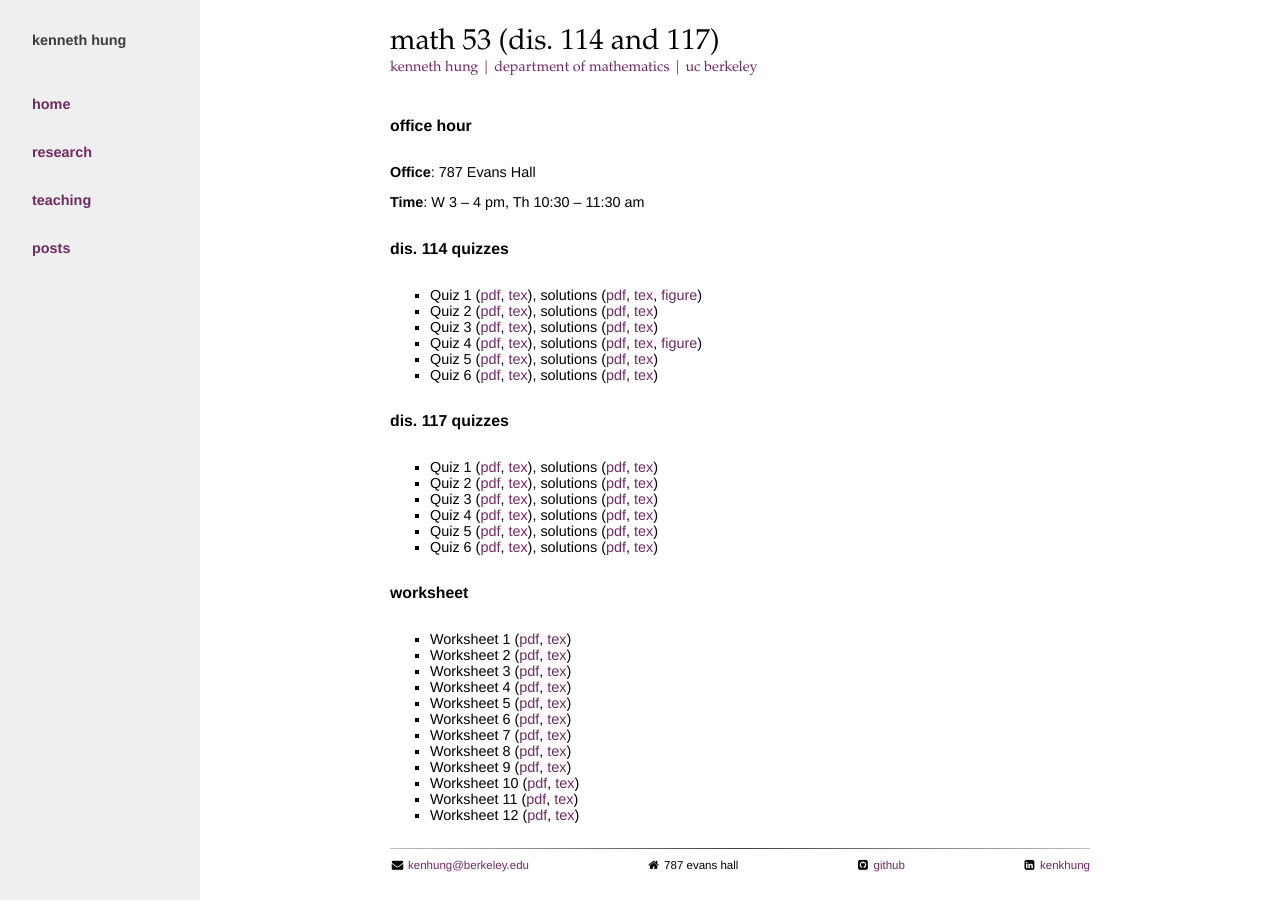
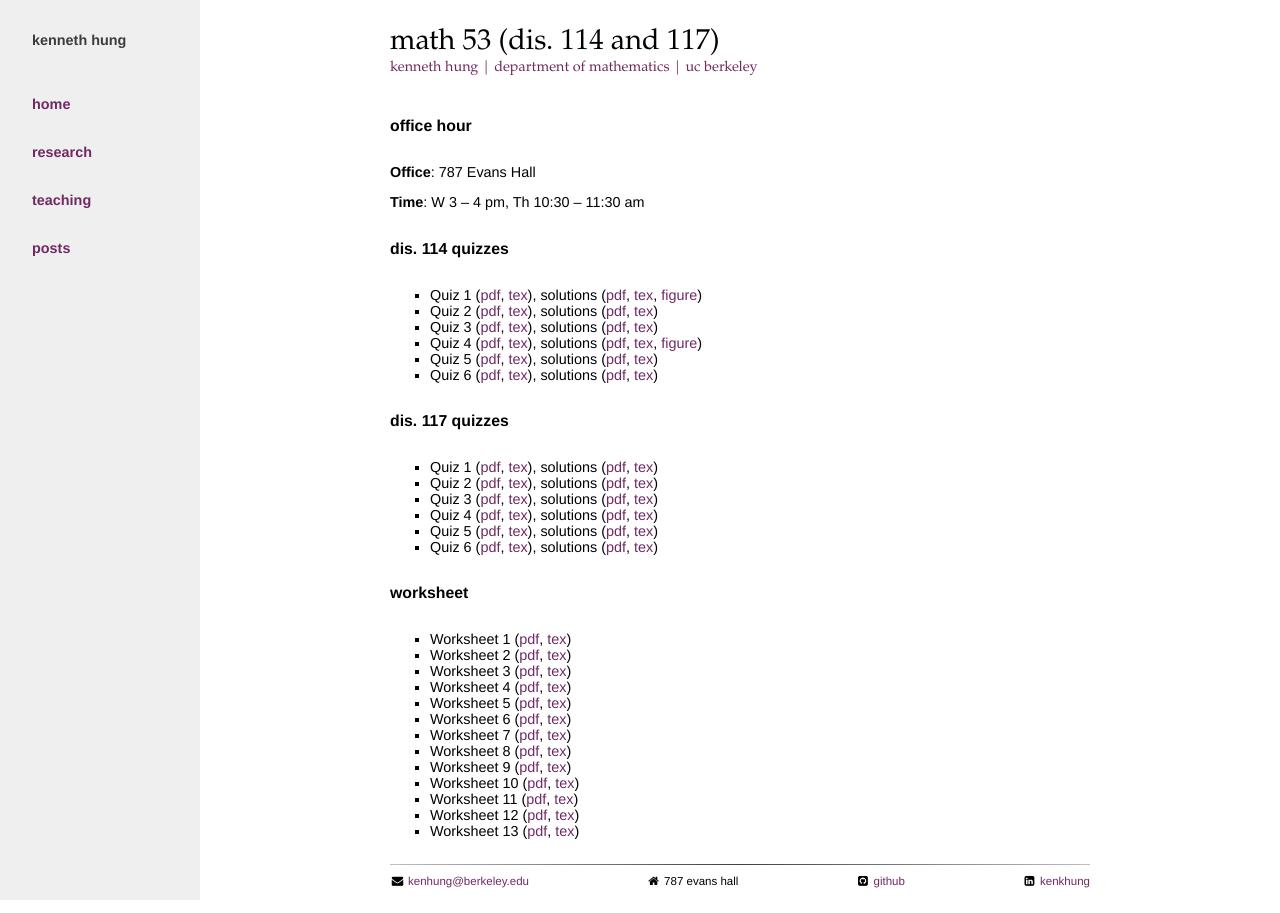
Before and after one commit to yiqunchen/kenhungkk.github.io, a Jekyll site: the page built from courses/math053/index.md, in a window 1280 px wide. Built offline with Jekyll 4.4.1, drawn with Linux system fonts in a browser that asks for light colours; nearby versions of some CDN libraries.

Commit message:
worksheet 13 for math053

```diff
--- a/courses/math053/index.md
+++ b/courses/math053/index.md
@@ -40,3 +40,4 @@ title: Math 53 (Dis. 114 and 117)
 - Worksheet 10 ([pdf](worksheet10.pdf), [tex](worksheet10.tex))
 - Worksheet 11 ([pdf](worksheet11.pdf), [tex](worksheet11.tex))
 - Worksheet 12 ([pdf](worksheet12.pdf), [tex](worksheet12.tex))
+- Worksheet 13 ([pdf](worksheet13.pdf), [tex](worksheet13.tex))
```
Also changed, not shown: 2 other files.
